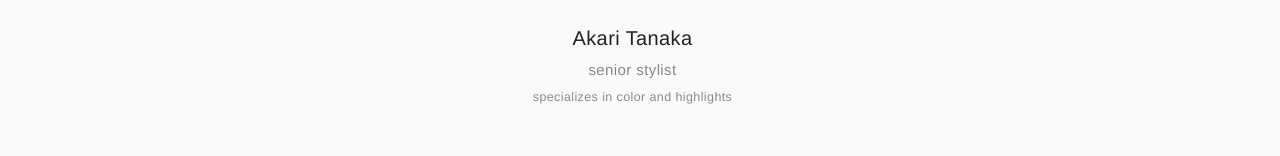
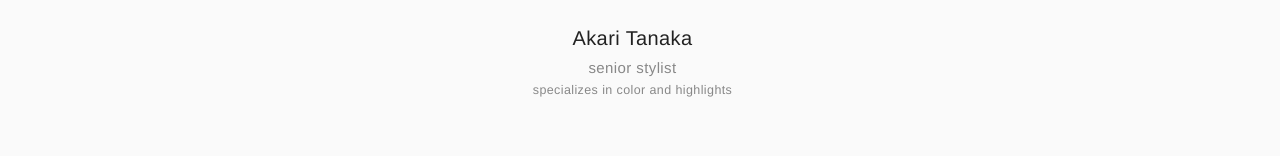
Before and after one commit to koma104/hairsalon-vdo, a Next.js app: page /staff in a window 1280 px wide. Shown: the part 600-756 px from the top of the page. Built offline with nearby package versions, Linux system fonts and the light colour scheme; a web font is replaced by a local one.

Commit message:
fix: スタッフアニメーション調整

```diff
--- a/src/app/staff/staff.module.css
+++ b/src/app/staff/staff.module.css
@@ -48,8 +48,8 @@
   opacity: 0;
   transform: translateY(15px);
   transition:
-    opacity 0.8s ease-out 0.2s,
-    transform 0.8s ease-out 0.2s;
+    opacity 0.4s cubic-bezier(0.25, 0.46, 0.45, 0.94) 0.3s,
+    transform 0.4s cubic-bezier(0.25, 0.46, 0.45, 0.94) 0.3s;
 
   &.animate {
     opacity: 1;
@@ -60,12 +60,12 @@
 .staff-title {
   font-size: var(--font-xs);
   color: var(--color-gray-30);
-
+  line-height: 1.2;
   opacity: 0;
-  transform: translateY(10px);
+  transform: translateY(12px);
   transition:
-    opacity 1s ease-out 0.2s,
-    transform 1s ease-out 0.2s;
+    opacity 0.4s cubic-bezier(0.34, 1.56, 0.64, 1) 0.5s,
+    transform 0.4s cubic-bezier(0.34, 1.56, 0.64, 1) 0.5s;
 
   &.animate {
     opacity: 1;
@@ -76,12 +76,12 @@
 .staff-specialty {
   font-size: var(--font-xxs);
   color: var(--color-gray-30);
-
+  line-height: 1.2;
   opacity: 0;
-  transform: translateY(10px);
+  transform: translateY(8px);
   transition:
-    opacity 1s ease-out 0.24s,
-    transform 1s ease-out 0.24s;
+    opacity 0.5s cubic-bezier(0.34, 1.56, 0.64, 1) 0.7s,
+    transform 0.5s cubic-bezier(0.34, 1.56, 0.64, 1) 0.7s;
 
   &.animate {
     opacity: 1;
```
